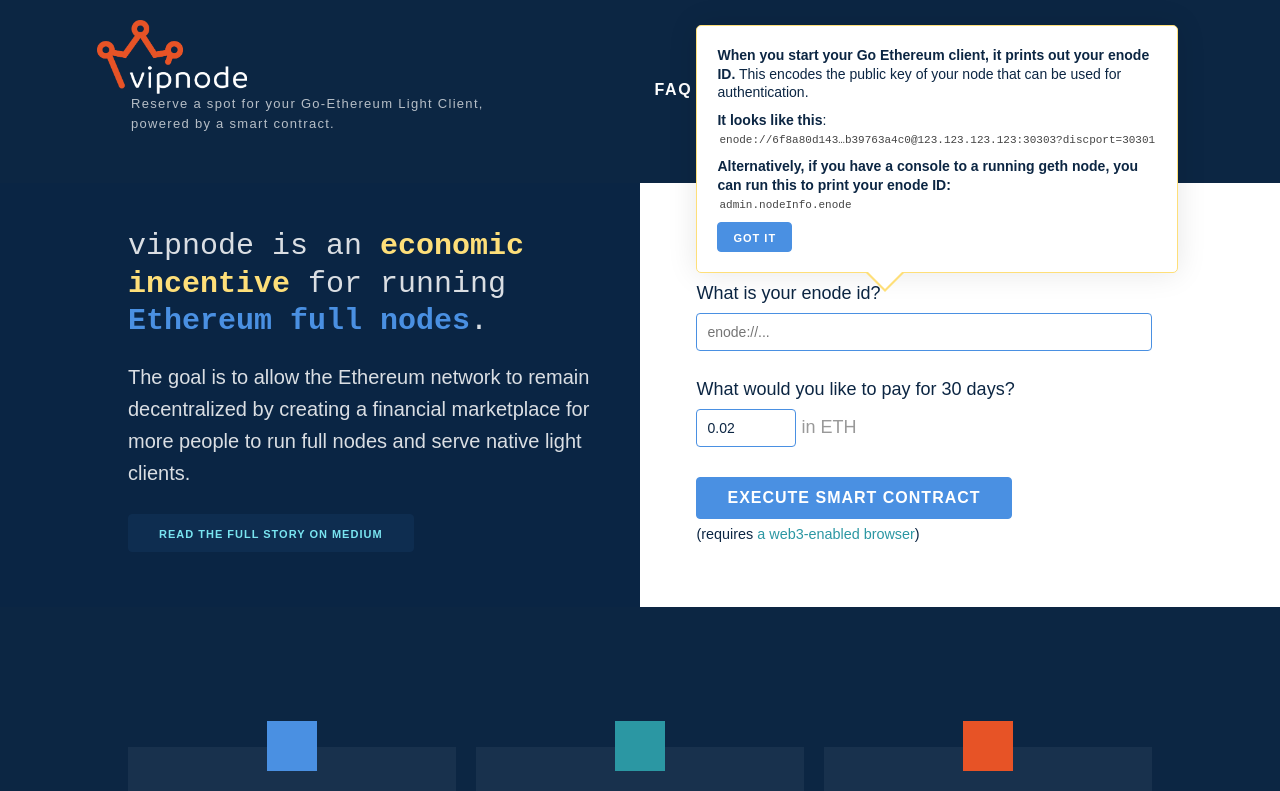
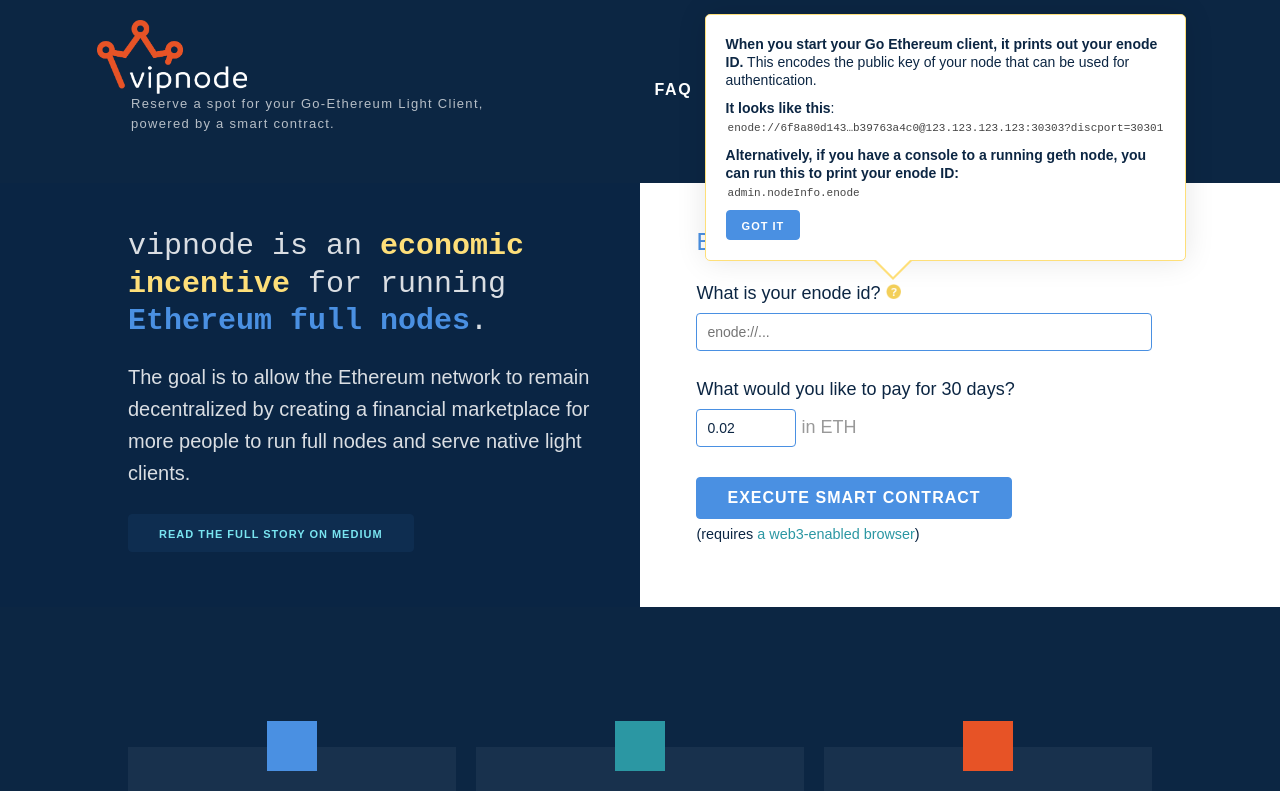
Before and after one commit to vipnode/vipnode.org, a Nuxt app: page / in a window 1280 px wide. Shown: the top 791 px of the page. Built offline with nearby package versions, Linux system fonts and the light colour scheme.

Commit message:
Added tooltip image

```diff
--- a/assets/scss/base.scss
+++ b/assets/scss/base.scss
@@ -75,6 +75,11 @@
 
 .tooltip-container {
   position: relative;
+  background: url(~/static/img/tooltip.png) top left no-repeat;
+  width: 15px;
+  height: 15px;
+  display: inline-block;
+  background-size: cover;
 }
 
 .tooltip {
@@ -83,10 +88,10 @@
   border: 1px solid $highlight;
   border-radius: 5px;
   padding: 20px;
-  position: absolute;
   box-shadow: 0 0 30px rgba(0,0,0,0.1);
   position: absolute;
-  bottom: 35px;
+  bottom: 38px;
+  left: -181px;
   p {
     font-size: 1.4rem;
     margin-bottom: 1rem;
```
Also changed, not shown: static/img/tooltip.png (added).
